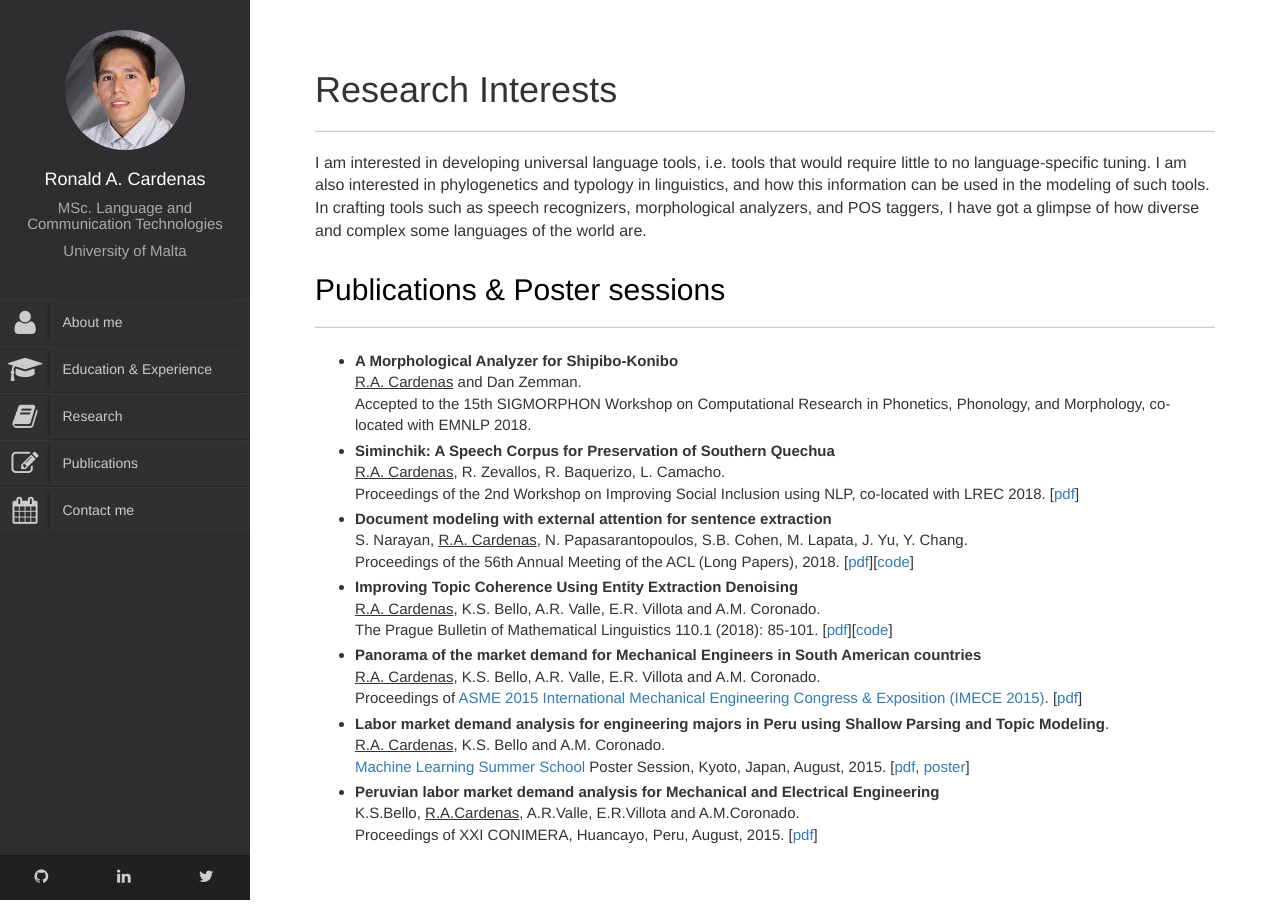
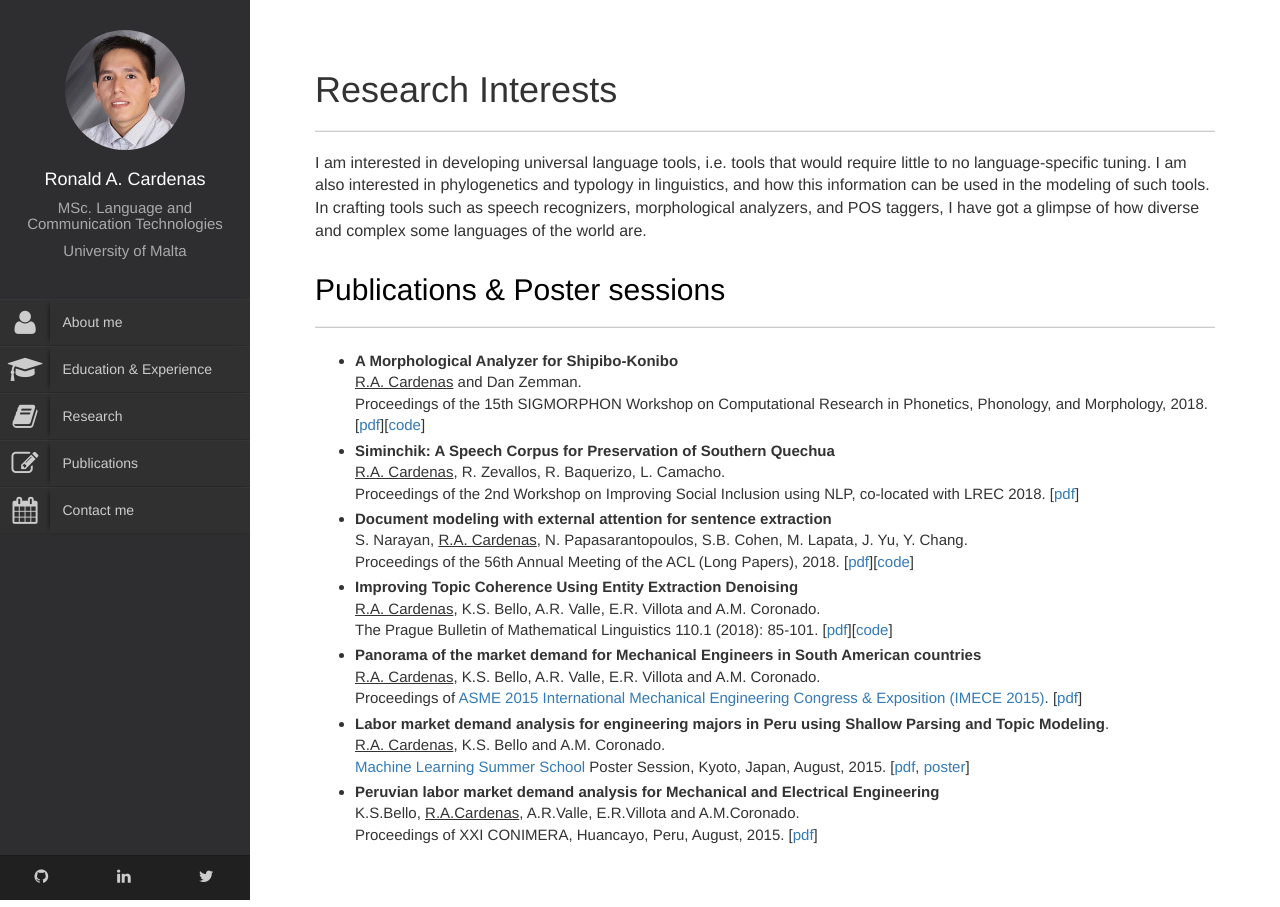
Before and after one commit to ronaldahmed/ronaldahmed.github.io, a Jekyll site: the page built from research/index.html, in a window 1280 px wide. Built offline with Jekyll 4.4.1, drawn with Linux system fonts in a browser that asks for light colours.

Commit message:
morph-shk link

```diff
--- a/research/index.html
+++ b/research/index.html
@@ -36,7 +36,7 @@ title: Code
                         <ul class="custom-list">
                             <li><b>A Morphological Analyzer for Shipibo-Konibo</b><br>
                                 <span style="text-decoration:underline">R.A. Cardenas</span> and Dan Zemman.<br>
-                                Accepted to the 15th SIGMORPHON Workshop on Computational Research in Phonetics, Phonology, and Morphology, co-located with EMNLP 2018.</li>
+                                Proceedings of the 15th SIGMORPHON Workshop on Computational Research in Phonetics, Phonology, and Morphology, 2018. [<a href="http://www.aclweb.org/anthology/W18-5815">pdf</a>][<a href="https://github.com/ronaldahmed/morph-shk">code</a>]</li>
 
                             <li><b>Siminchik: A Speech Corpus for Preservation of Southern Quechua</b><br>
                                 <span style="text-decoration:underline">R.A. Cardenas</span>, R. Zevallos, R. Baquerizo, L. Camacho.<br>
```
